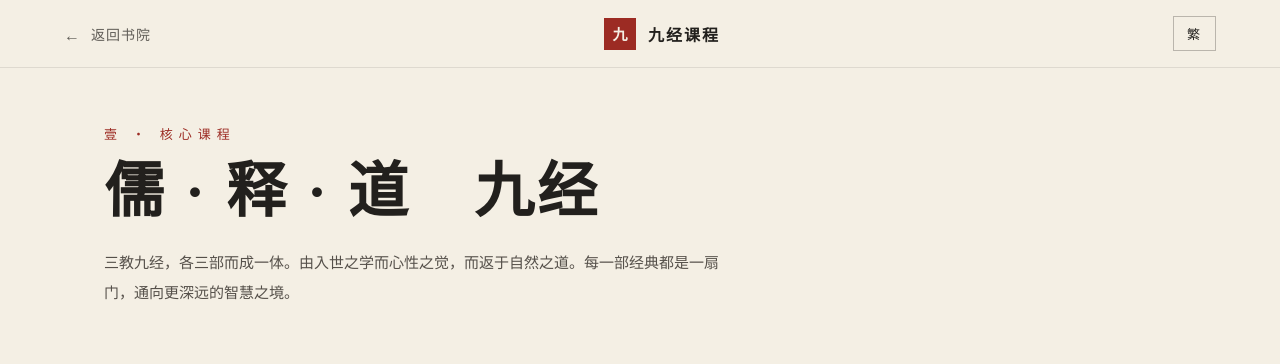
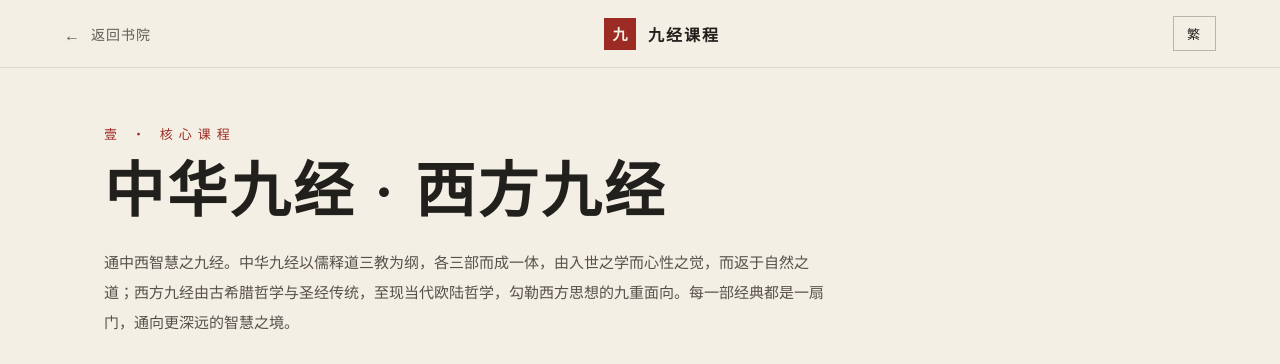
Before and after one commit to leoxmrsh007/jiujing-academy-website, a plain HTML site: page 九经课程.dc.html in a window 1280 px wide. Shown: the top 364 px of the page. Drawn offline with nearby package versions, Linux system fonts and the light colour scheme; a web font is replaced by a local one.

Commit message:
♻️ 更新九经课程介绍文字

```diff
--- a/九经课程.dc.html
+++ b/九经课程.dc.html
@@ -70,11 +70,9 @@
 
   <section style="max-width:1200px;margin:0 auto;padding:56px 5vw 20px;">
     <div style="font-family:'Noto Sans SC',sans-serif;font-size:13px;letter-spacing:6px;color:#9c2b23;margin-bottom:16px;"><span class="i18n-zh">壹 · 核心课程</span><span class="i18n-hant">壹 · 核心課程</span><span class="i18n-en">I · CORE CURRICULUM</span></div>
-    <h1 style="margin:0;font-size:clamp(34px,5.5vw,60px);font-weight:700;letter-spacing:3px;line-height:1.1;"><span class="i18n-zh">儒 · 释 · 道　九经</span><span class="i18n-hant">儒 · 釋 · 道　九經</span><span class="i18n-en en-serif">The Nine Classics</span></h1>
-    <p style="max-width:640px;margin:22px 0 0;font-family:'Noto Sans SC',sans-serif;font-size:15px;line-height:2;color:#55504a;font-weight:300;"><span class="i18n-zh">三教九经，各三部而成一体。由入世之学而心性之觉，而返于自然之道。每一部经典都是一扇门，通向更深远的智慧之境。</span><span class="i18n-hant">三教九經，各三部而成一體。由入世之學而心性之覺，而返於自然之道。每一部經典都是一扇門，通向更深遠的智慧之境。</span><span class="i18n-en">Three teachings, nine classics — three works each, forming one whole. From worldly learning to the awakening of mind-nature, returning to the Dao of nature. Each classic is a gateway to deeper wisdom.</span></p>
+    <h1 style="margin:0;font-size:clamp(34px,5.5vw,60px);font-weight:700;letter-spacing:3px;line-height:1.1;"><span class="i18n-zh">中华九经 · 西方九经</span><span class="i18n-hant">中華九經 · 西方九經</span><span class="i18n-en en-serif">Chinese &amp; Western Classics</span></h1>
+    <p style="max-width:720px;margin:22px 0 0;font-family:'Noto Sans SC',sans-serif;font-size:15px;line-height:2;color:#55504a;font-weight:300;"><span class="i18n-zh">通中西智慧之九经。中华九经以儒释道三教为纲，各三部而成一体，由入世之学而心性之觉，而返于自然之道；西方九经由古希腊哲学与圣经传统，至现当代欧陆哲学，勾勒西方思想的九重面向。每一部经典都是一扇门，通向更深远的智慧之境。</span><span class="i18n-hant">通中西智慧之九經。中華九經以儒釋道三教為綱，各三部而成一體，由入世之學而心性之覺，而返於自然之道；西方九經由古希臘哲學與聖經傳統，至現當代歐陸哲學，勾勒西方思想的九重面向。每一部經典都是一扇門，通向更深遠的智慧之境。</span><span class="i18n-en">Comprehending the Nine Standards of Chinese and Western wisdom. The Chinese nine classics span Confucianism, Buddhism and Daoism — from worldly learning to awakening. The Western nine classics trace philosophy from ancient Greece through the Bible to modern continental thought. Each classic is a gateway to deeper wisdom.</span></p>
   </section>
-
-  <!-- 儒 -->
   <!-- 中华九经 -->
   <section style="max-width:1200px;margin:0 auto;padding:40px 5vw 0;">
     <div data-reveal style="text-align:center;margin-bottom:20px;">
```
